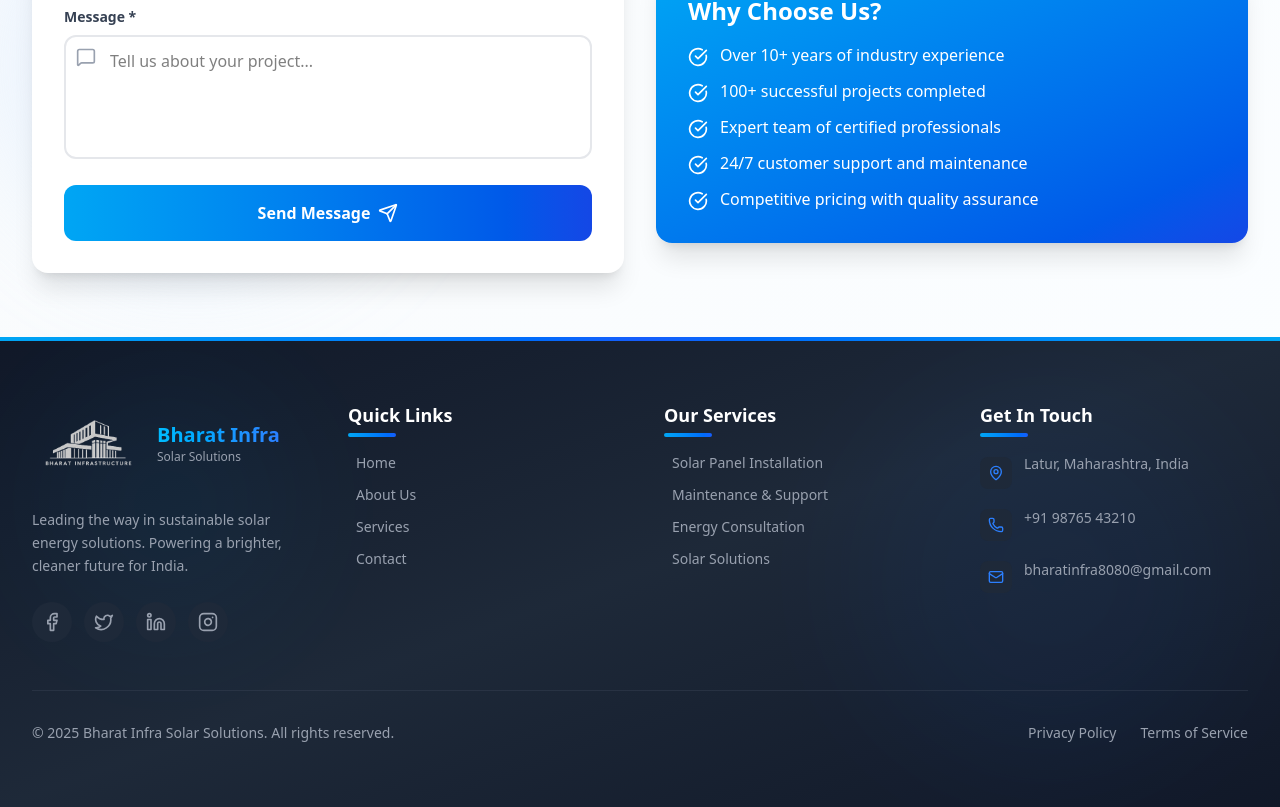
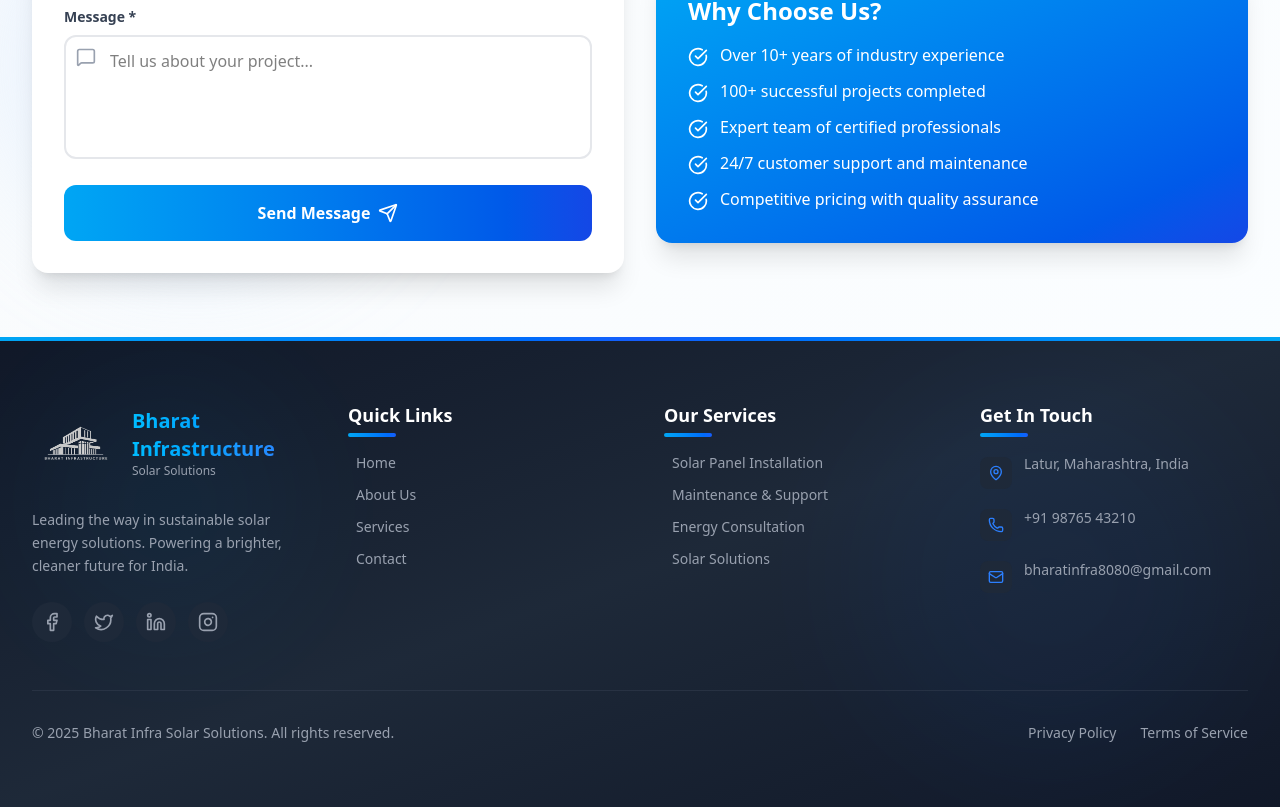
Before and after one commit to codewinx/cw2, a Next.js app: page / in a window 1280 px wide. Shown: the part 4295-5102 px from the top of the page. Built offline with nearby package versions, Linux system fonts and the light colour scheme.

Commit message:
Update Footer.jsx

```diff
--- a/src/app/componants/Footer.jsx
+++ b/src/app/componants/Footer.jsx
@@ -48,7 +48,7 @@ export default function Footer() {
 
               <div>
                 <h3 className="text-xl font-bold bg-gradient-to-r from-sky-400 to-blue-500 bg-clip-text text-transparent">
-                  Bharat Infra
+                  Bharat Infrastructure
                 </h3>
                 <p className="text-xs text-gray-400 font-medium">Solar Solutions</p>
               </div>
```
